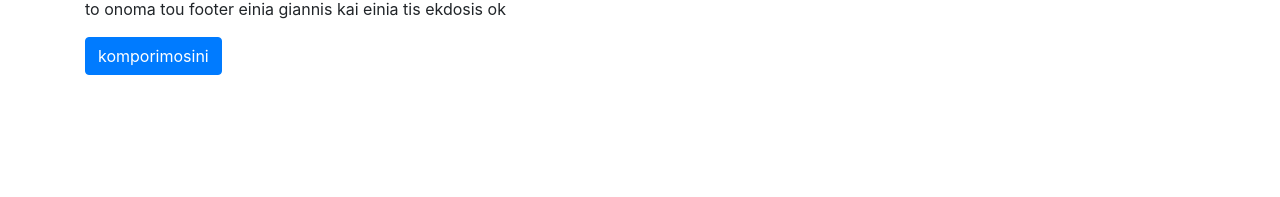
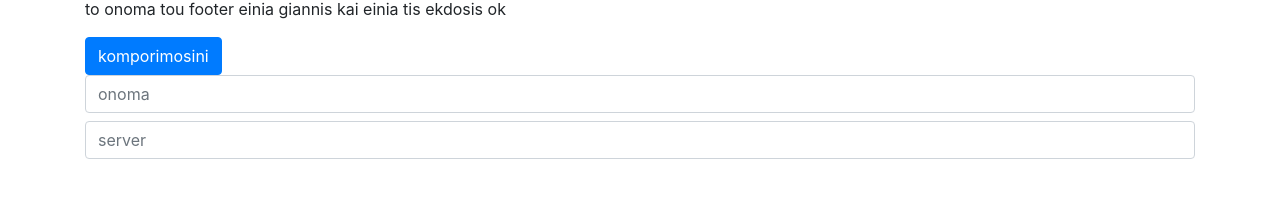
Before and after one commit to kokoyroy/angularNoobParadise, an Angular app: page / in a window 1280 px wide. Shown: the part 129-326 px from the top of the page. Built offline with nearby package versions, Linux system fonts and the light colour scheme.

Commit message:
first commit

```diff
--- a/src/app/app.module.ts
+++ b/src/app/app.module.ts
@@ -6,6 +6,7 @@ import { HeaderComponent } from './header/header.component';
 import { MainComponent } from './main/main.component';
 import { FooterComponent } from './footer/footer.component';
 import { ChildComponent } from './main/child/child.component';
+import { FormsModule } from '@angular/forms';
 
 @NgModule({
   declarations: [
@@ -16,7 +17,8 @@ import { ChildComponent } from './main/child/child.component';
     ChildComponent
   ],
   imports: [
-    BrowserModule
+    BrowserModule,
+    FormsModule
   ],
   providers: [],
   bootstrap: [AppComponent]
--- a/src/app/footer/footer.component.html
+++ b/src/app/footer/footer.component.html
@@ -1,3 +1,13 @@
 <p>to onoma tou footer einia {{name}} kai einia tis ekdosis {{getStatus()}} </p>
-<button (click)='consolelogger()' [disabled]="buttonDisable" [innerText]="keimenoKoumpiou" type="button" class="btn btn-primary">click
+<button (click)='consolelogger()' [disabled]="buttonDisable" [innerText]="keimenoKoumpiou" type="button"
+    class="btn btn-primary">click
     me!</button>
+<!-- two way binding -->
+<input type="text" class="form-control" (input)='setchange($event)' placeholder="onoma">
+<h1>{{onoma}}</h1>
+
+<!-- two way binding using directives -->
+<input type="text" class="form-control" [(ngModel)]='server' placeholder="server">
+<h2 class="primary"> {{server}} </h2>
+
+<!-- practice goes here! -->
--- a/src/app/footer/footer.component.ts
+++ b/src/app/footer/footer.component.ts
@@ -11,6 +11,14 @@ export class FooterComponent implements OnInit {
   keimenoKoumpiou: string = "click me!"
   status: string = 'ok';
   buttonDisable: boolean = true;
+  onoma:string = '';
+  server:string;
+
+  setchange(e:any):void {
+    console.log(e);
+
+    this.onoma = e.target.value;
+  }
 
   consolelogger = () => {
     console.log('button clicked');
```
